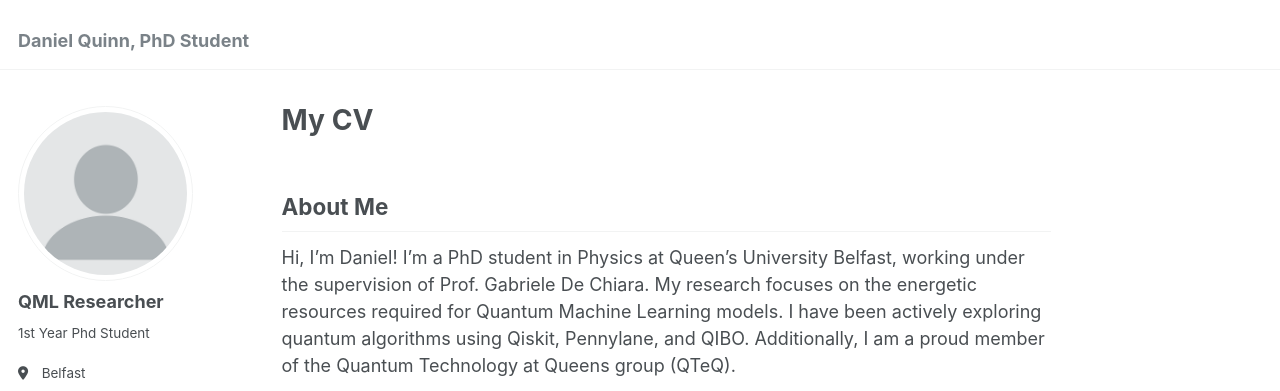
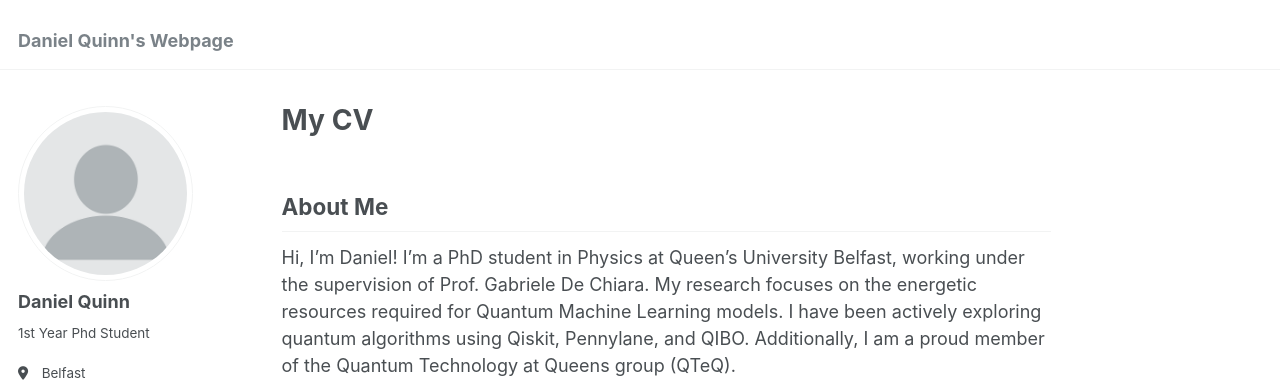
Before and after one commit to DanielQuinn53/DanielQuinn53.github.io, a Jekyll site: the page built from _pages/about.md, in a window 1280 px wide. Shown: the top 391 px of the page. Built offline with Jekyll 4.4.1, drawn with Linux system fonts in a browser that asks for light colours; some web fonts are replaced.

Commit message:
Update _config.yml

```diff
--- a/_config.yml
+++ b/_config.yml
@@ -8,10 +8,10 @@
 
 # Basic Site Settings
 locale                   : "en-US"
-title                    : "Daniel Quinn, PhD Student"
+title                    : "Daniel Quinn's Webpage"
 title_separator          : "-"
 name                     : &name "Daniel Quinn"
-description              : &description "QML Researcher"
+description              : &description "Daniel Quinn"
 url                      : https://academicpages.github.io # the base hostname & protocol for your site e.g. "https://[your GitHub username].github.io"
 baseurl                  : "" # the subpath of your site, e.g. "/blog"
 repository               : "DanielQuinn53/DanielQuinn53.github.io"
@@ -22,7 +22,7 @@ repository               : "DanielQuinn53/DanielQuinn53.github.io"
 author:
   # Biographic information
   avatar           : "profile.png"
-  name             : "QML Researcher"
+  name             : "Daniel Quinn"
   pronouns         : # example: "she/her"
   bio              : "1st Year Phd Student"
   location         : "Belfast"
```
